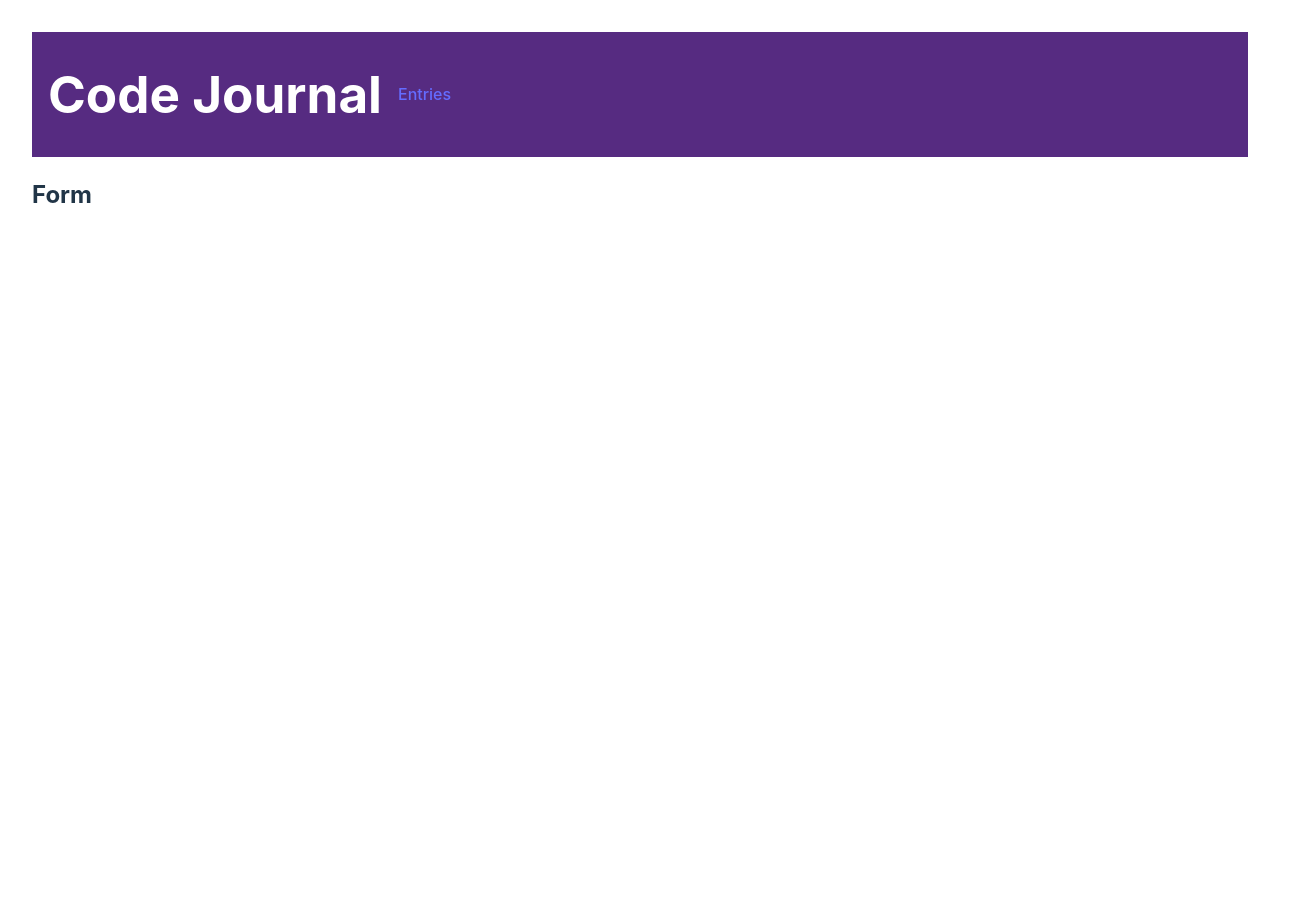
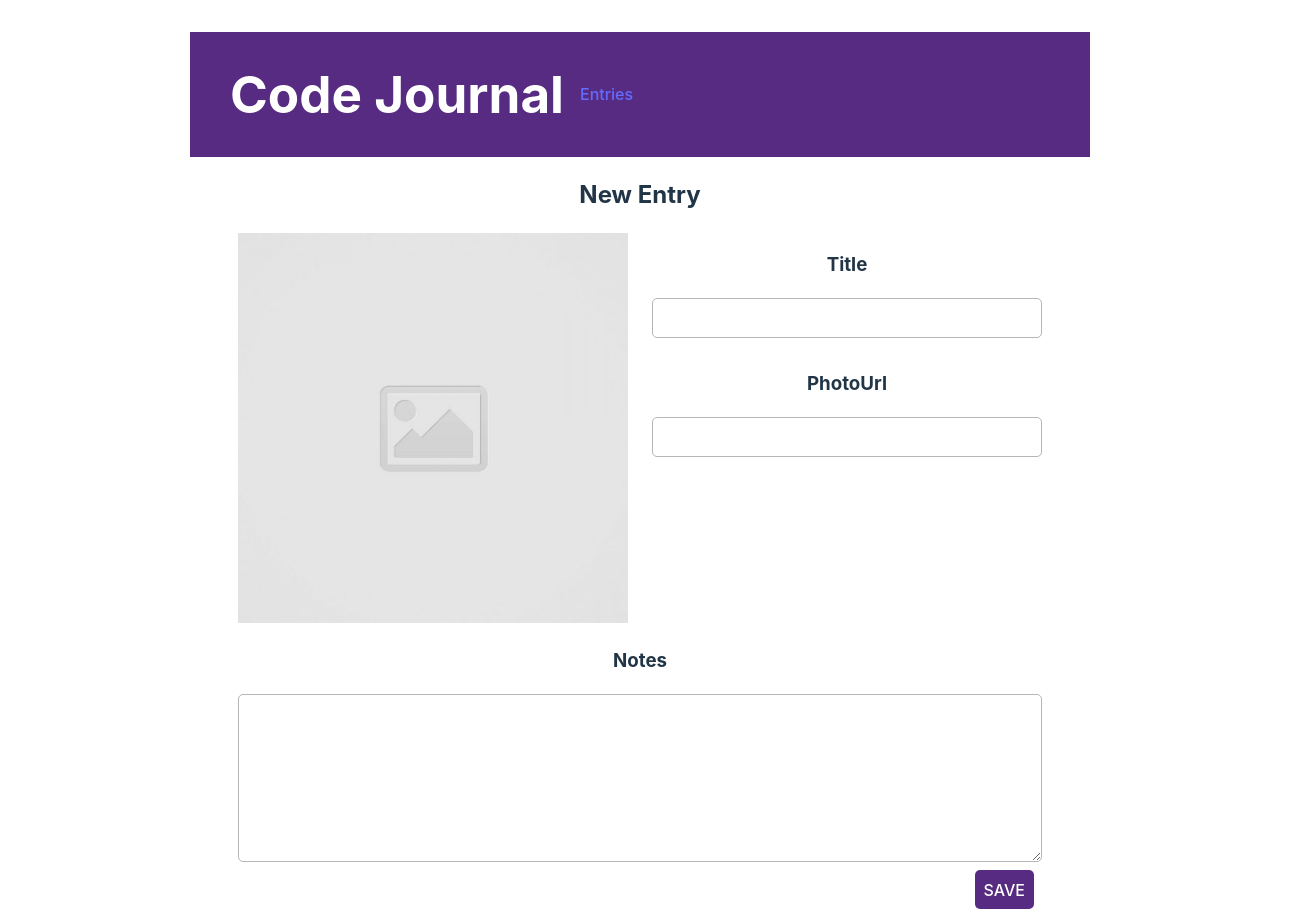
Before and after one commit to BlakexLim/code-journal-react, a React (Vite) app in the folder client/: page /form in a window 1280 px wide. Shown: the top 924 px of the page, 1312 px wide, since content can reach past the window. Before the commit the page ends 800 px from the top, so only its background shows below. Built offline with nearby package versions, Linux system fonts and the light colour scheme.

Commit message:
completed form layout

```diff
--- a/client/src/App.tsx
+++ b/client/src/App.tsx
@@ -11,19 +11,11 @@ import { NoPage } from './NoPage';
 import { type Entry, readEntries } from './Data/data';
 
 function App() {
-  const [entries, setEntries] = useState<Entry[]>([
-    {
-      entryId: 1,
-      title: 'Hello',
-      notes: 'test',
-      photoUrl:
-        'https://upload.wikimedia.org/wikipedia/en/a/a6/Pok%C3%A9mon_Pikachu_art.png',
-    },
-  ]);
+  const [entries, setEntries] = useState<Entry[]>([]);
 
-  // useEffect(() => {
-  //   setEntries(readEntries());
-  // }, [setEntries]);
+  useEffect(() => {
+    setEntries(readEntries());
+  }, [setEntries]);
 
   return (
     <>
--- a/client/src/Entries.tsx
+++ b/client/src/Entries.tsx
@@ -1,3 +1,4 @@
+import { Link } from 'react-router-dom';
 import { Entry } from './Data/data';
 
 type Prop = {
@@ -7,12 +8,22 @@ type Prop = {
 export function Entries({ entries }: Prop) {
   const entryComponents = entries.map((entry) => {
     return (
-      <div key={entry.entryId}>
+      <li key={entry.entryId}>
         <SingleEntry entry={entry} />
-      </div>
+      </li>
     );
   });
-  return <>{entryComponents}</>;
+  return (
+    <>
+      <div className="row row-entries">
+        <h2 className="column-half">Entries</h2>
+        <Link to="/form" className="form-link column-half">
+          New
+        </Link>
+      </div>
+      <ul className="entry-ul">{entryComponents}</ul>
+    </>
+  );
 }
 
 type EntryProp = {
--- a/client/src/Form.tsx
+++ b/client/src/Form.tsx
@@ -1,3 +1,46 @@
 export function Form() {
-  return <h2>Form</h2>;
+  return (
+    <div>
+      <form>
+        <h2>New Entry</h2>
+        <div className="row">
+          <div className="column-half">
+            <img
+              className="form-image"
+              src="./placeholder-image-square.jpg"></img>
+          </div>
+          <div className="column-half">
+            <h3>Title</h3>
+            <input
+              className="input-height input-b-radius input-b-color text-padding purple-outline width-100 margin-bottom-2 d-block"
+              required></input>
+            <h3>PhotoUrl</h3>
+            <input
+              className="input-height input-b-radius input-b-color text-padding purple-outline width-100 margin-bottom-2 d-block"
+              required></input>
+          </div>
+        </div>
+        <div className="row">
+          <div className="column-full">
+            <h3>Notes</h3>
+            <textarea
+              className="input-b-radius input-b-color text-padding purple-outline width-100 d-block"
+              cols={30}
+              rows={10}
+              required></textarea>
+          </div>
+        </div>
+        <div className="row row-btns">
+          <div className="column-full d-flex justify-between">
+            <button className="invisible delete-entry-button ">
+              Delete Entry
+            </button>
+            <button className="input-b-radius text-padding purple-background white-text">
+              SAVE
+            </button>
+          </div>
+        </div>
+      </form>
+    </div>
+  );
 }
--- a/client/src/Header.tsx
+++ b/client/src/Header.tsx
@@ -3,14 +3,16 @@ import { Outlet, Link } from 'react-router-dom';
 export function Header() {
   return (
     <>
-      <div className="row header">
+      <div className="container row header">
         <h1>Code Journal</h1>
         <Link className="entries-link" to="/">
           Entries
         </Link>
       </div>
-      <div className="row body">
-        <Outlet />
+      <div className="container row body">
+        <div className="column-full">
+          <Outlet />
+        </div>
       </div>
     </>
   );
--- a/client/src/layout.css
+++ b/client/src/layout.css
@@ -16,6 +16,10 @@
   display: flex;
   flex-wrap: wrap;
   width: 100%;
+}
+
+.row-entries {
+  justify-content: space-between;
 }
 
 .column-full,
--- a/client/src/styles.css
+++ b/client/src/styles.css
@@ -53,6 +53,10 @@
   background-color: #562b81;
   padding: 0.5rem 1rem;
   border-radius: 5px;
+  width: fit-content;
+  height: fit-content;
+  margin-right: 4.3rem;
+  margin-top: 1rem;
 }
 
 .delete-entry-button {
@@ -85,3 +89,7 @@
   border: none;
   font-size: 1.3rem;
 }
+
+.row-btns {
+  padding: 0.5rem;
+}
```
Also changed, not shown: client/public/placeholder-image-square.jpg (added).
